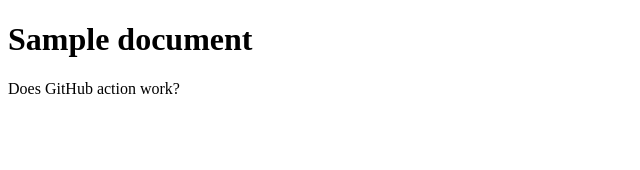
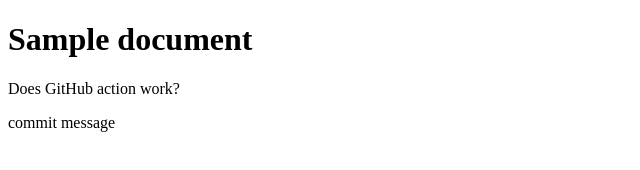
Before and after one commit to plehegar/testing, a website: page index.html in a window 1280 px wide. Shown: the whole page, without its empty margins (0-640 px from the left). Drawn offline with Linux system fonts and the light colour scheme.

Commit message:
commit_message

```diff
--- a/index.html
+++ b/index.html
@@ -16,5 +16,6 @@
 
     <p>Does GitHub action work?</p>
 
+    <p>commit message</p>
   </body>
 </html>
```
